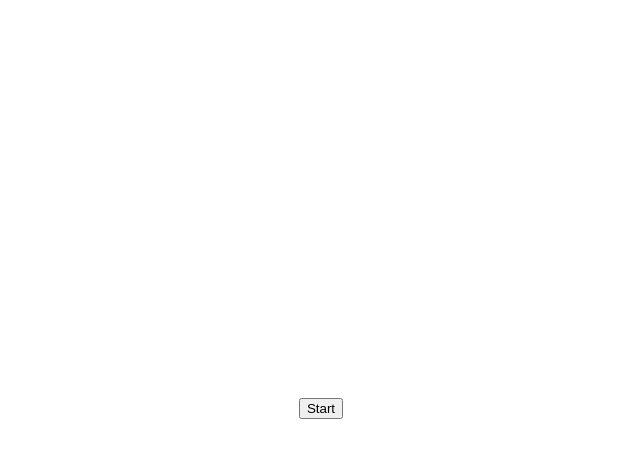
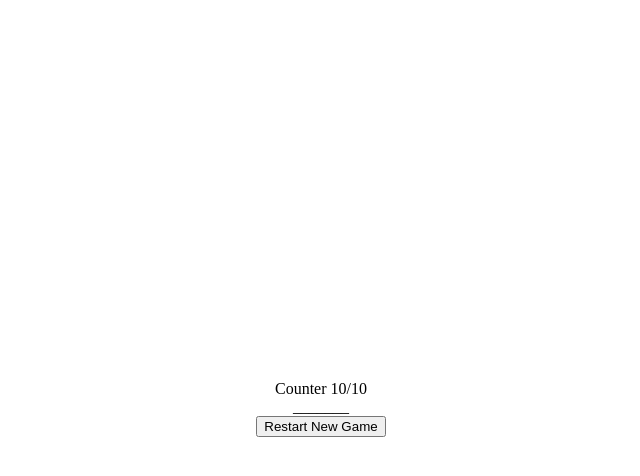
Before and after one commit to NTansit/pokemon-hangman, a plain HTML site: page index.html in a window 1280 px wide. Both pictures are taken after a click on the button "Start". Shown: the whole page, without its empty margins (319-959 px from the left). Drawn offline with Linux system fonts and the light colour scheme.

Commit message:
add function start game button to change state to play-game state

```diff
--- a/index.html
+++ b/index.html
@@ -33,8 +33,18 @@
     </section>
 
     <script>
+        const startGameScene = document.getElementById("start-game")
+        const playGameScene = document.getElementById("play-game")
+        const endGameScene = document.getElementById("end-game")
 
+        const startButton = document.getElementById("start-button")
 
+        startButton.addEventListener('click',()=>{
+            // use .classList to add or remove class to html tags
+            startGameScene.classList.add('hidden')
+            playGameScene.classList.remove('hidden')
+            playGameScene.classList.add('play-center')  //control style through Javascript
+        })
 
 
 
--- a/style.css
+++ b/style.css
@@ -9,3 +9,10 @@
   justify-content: center;
   align-items: center;
 }
+
+/* class play-center will be listed when in play state */
+.play-center {
+  display: flex;
+  flex-direction: column;
+  align-items: center;
+}
```
